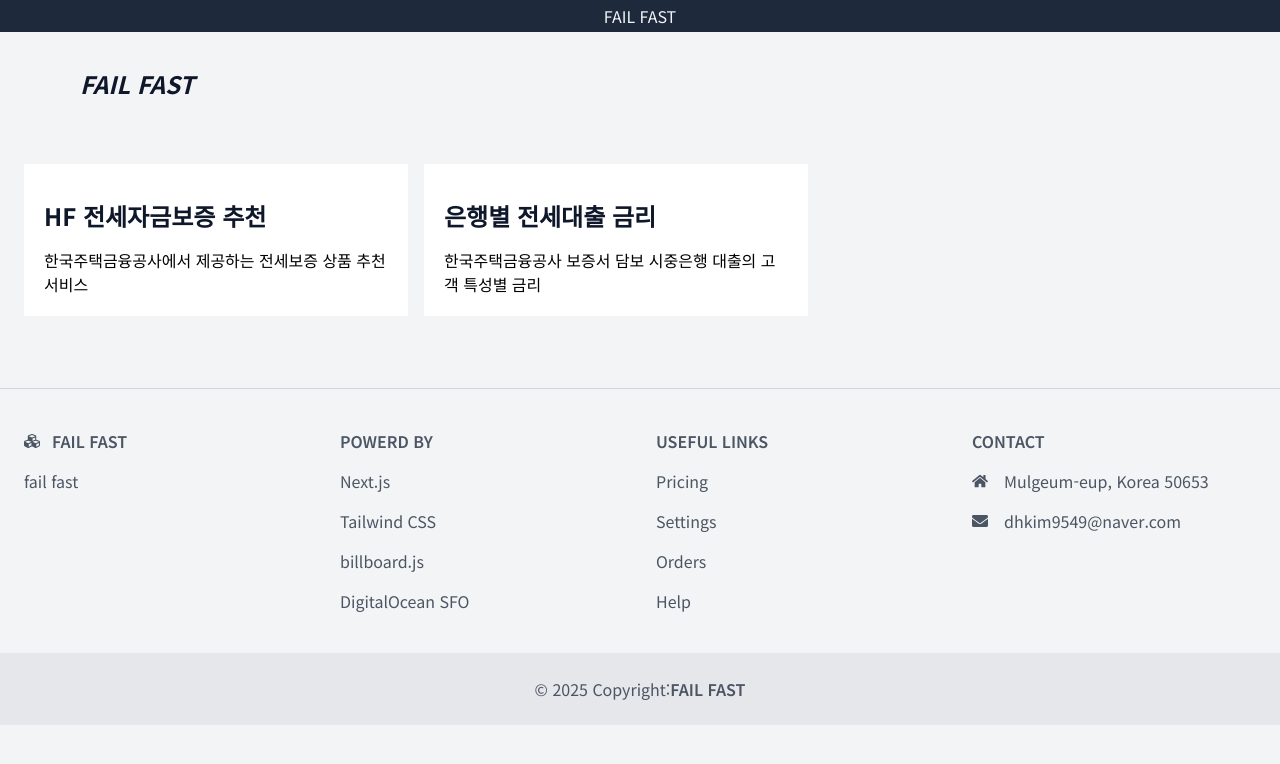
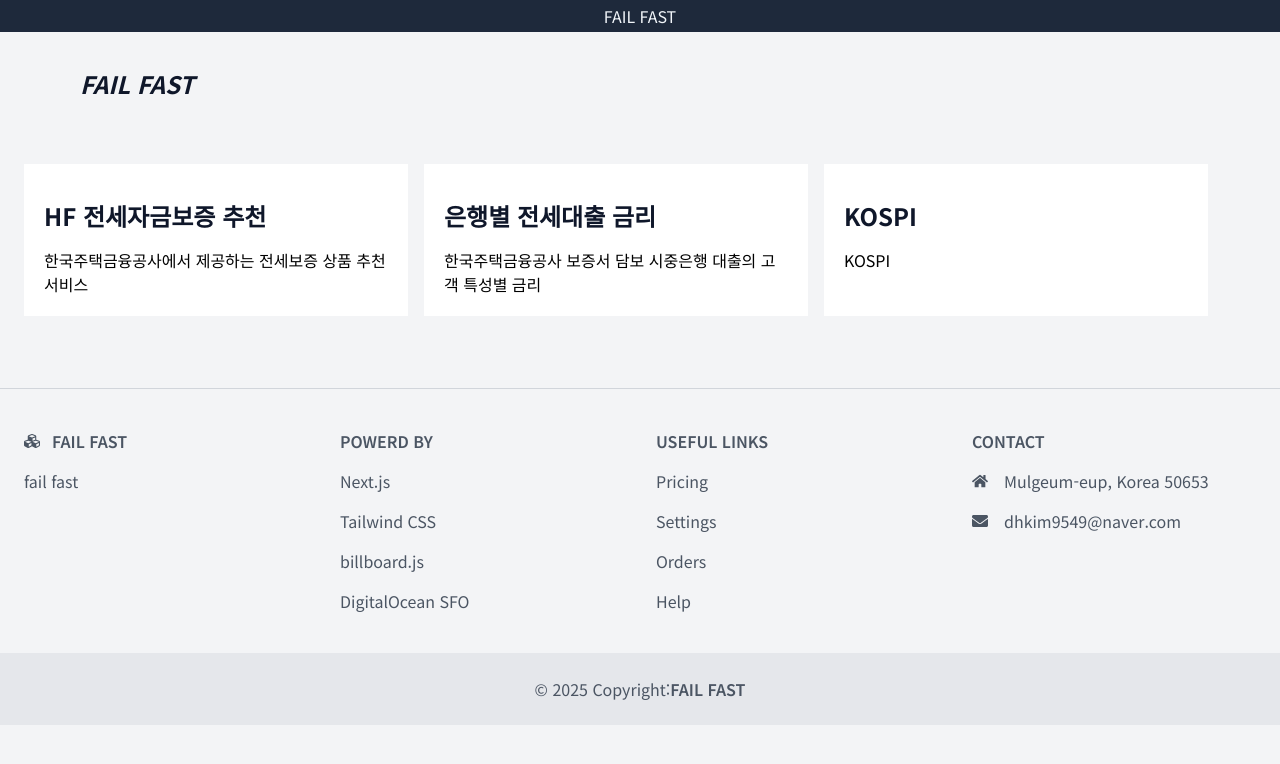
Before and after one commit to dhkim9549/fail-fast, a Next.js app: page / in a window 1280 px wide. Shown: the top 764 px of the page. Built offline with nearby package versions, Linux system fonts and the light colour scheme.

Commit message:
add KOSPI

```diff
--- a/app/page.tsx
+++ b/app/page.tsx
@@ -25,10 +25,15 @@ export default function Home() {
           cont="한국주택금융공사에서 제공하는 전세보증 상품 추천 서비스"
           href="hf-api/hg-jnse-rcmd"
         />
-        <Item
+         <Item
           title="은행별 전세대출 금리"
           cont="한국주택금융공사 보증서 담보 시중은행 대출의 고객 특성별 금리"
           href="hf-api/rent-loan-multi-info"
+        />
+        <Item
+          title="KOSPI"
+          cont="KOSPI"
+          href="ff-api/kospi-cap"
         />
       </div>
       <Footer />
```
